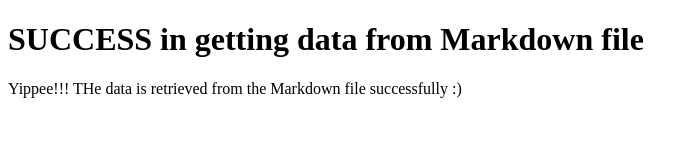
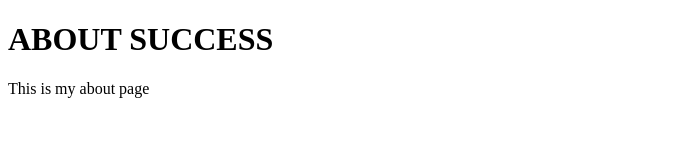
Before and after one commit to mahayash/SquareEducationWebApp, a Gatsby site: page /about in a window 1280 px wide. Shown: the whole page, without its empty margins (0-699 px from the left). Built offline with nearby package versions, Linux system fonts and the light colour scheme; Gatsby itself is replaced by a stand-in of ours.

Commit message:
get the individual markdown file on individual page

```diff
--- a/src/components/Header/index.js
+++ b/src/components/Header/index.js
@@ -26,7 +26,7 @@ const Header = () => (
             textDecoration: 'none',
           }}> About
 </Link>
-          <Link to="/team" style={{
+          <Link to="/team/" style={{
             color: 'white',
             textDecoration: 'none',
           }}> Team
--- /dev/null
+++ b/src/data/about.md
@@ -0,0 +1,6 @@
+---
+path : "/about/"
+title : "ABOUT SUCCESS"
+---
+
+This is my about page
--- a/src/data/index.md
+++ /dev/null
@@ -1,6 +0,0 @@
----
-path : "/about"
-title : "SUCCESS in getting data from Markdown file"
----
-
-Yippee!!! THe data is retrieved from the Markdown file successfully :)
--- /dev/null
+++ b/src/data/team.md
@@ -0,0 +1,6 @@
+---
+path : "/team/"
+title : "TEAM SUCCESS"
+---
+
+This is my team Page
--- a/src/pages/about.js
+++ b/src/pages/about.js
@@ -3,16 +3,16 @@ import Helmet from "react-helmet";
 
 export default function About({ data }) {
 
-    const { markdownRemark: post } = data;
+    const { frontmatter, html } = data.allMarkdownRemark.edges[0].node;
 
     return (
         <div>
-            <Helmet title={`Title ${post.frontmatter.title}`} />
+            <Helmet title={`Title ${frontmatter.title}`} />
             <div>
                 <h1>
-                    {post.frontmatter.title}
+                    {frontmatter.title}
                 </h1>
-                <p dangerouslySetInnerHTML={{ __html: post.html }} />
+                <p dangerouslySetInnerHTML={{ __html: html }} />
             </div>
         </div>
     )
@@ -20,11 +20,15 @@ export default function About({ data }) {
 
 export const aboutQuery = graphql`
     query aboutDataQuery {
-        markdownRemark {
-            html
-            frontmatter {
+        allMarkdownRemark(filter: {fileAbsolutePath: {regex: "/about.md/"}}) {
+          edges {
+            node {
+              html
+              frontmatter {
                 title
+              }
             }
+          }
         }
-    }
+      }
 `;
```
Also changed, not shown: src/pages/team.js (+25 -6 lines).
